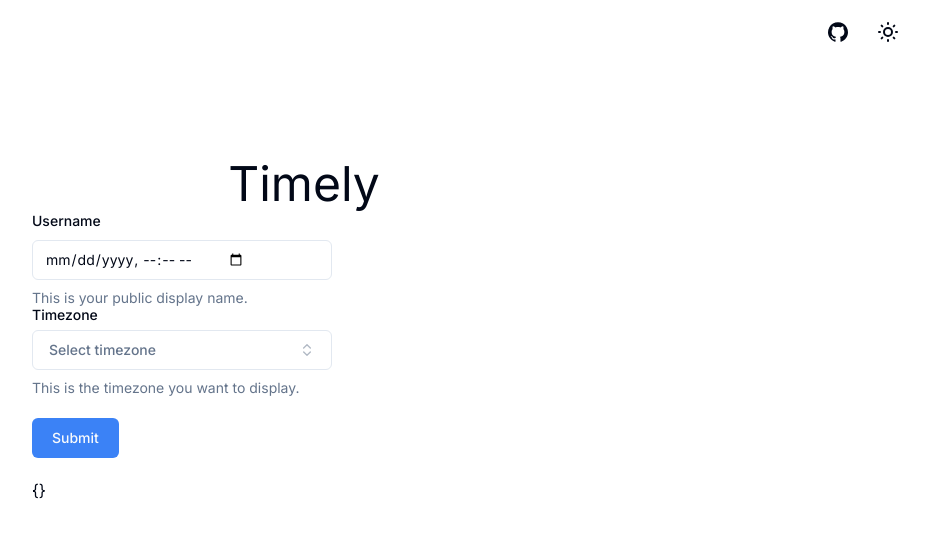
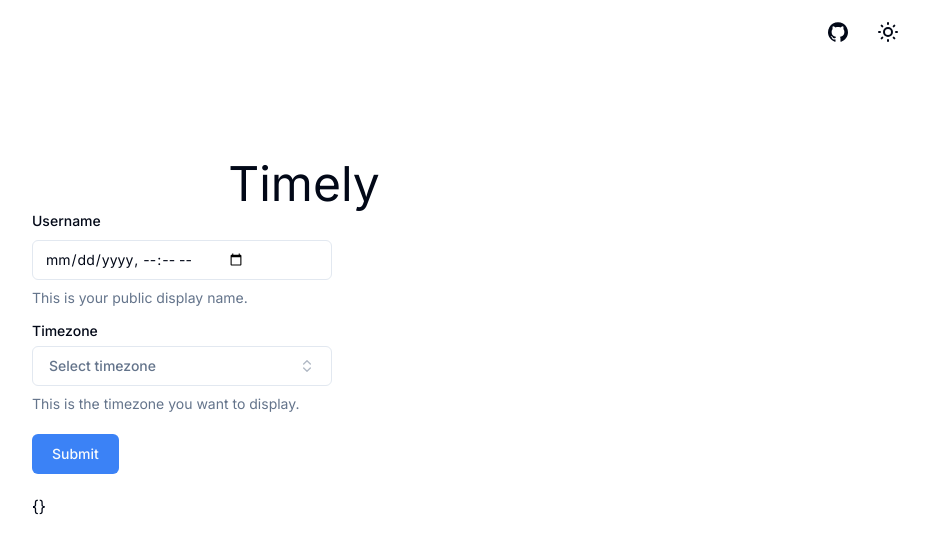
Before and after one commit to jonathanruiz/timely, a Next.js app: page / in a window 1280 px wide. Shown: the top 552 px of the page, without its empty margins (336-1262 px from the left). Built offline with nearby package versions, Linux system fonts and the light colour scheme.

Commit message:
added margin top for labels

```diff
--- a/src/app/page.tsx
+++ b/src/app/page.tsx
@@ -57,7 +57,7 @@ export default function Home() {
                         name="time"
                         render={({ field }) => (
                             <FormItem>
-                                <FormLabel>Username</FormLabel>
+                                <FormLabel className="mt-4">Username</FormLabel>
                                 <FormControl>
                                     <Input
                                         type="datetime-local"
@@ -76,7 +76,7 @@ export default function Home() {
                         name="timezone"
                         render={({ field }) => (
                             <FormItem className="flex flex-col">
-                                <FormLabel>Timezone</FormLabel>
+                                <FormLabel className="mt-4">Timezone</FormLabel>
                                 <Popover>
                                     <PopoverTrigger asChild>
                                         <FormControl>
```
